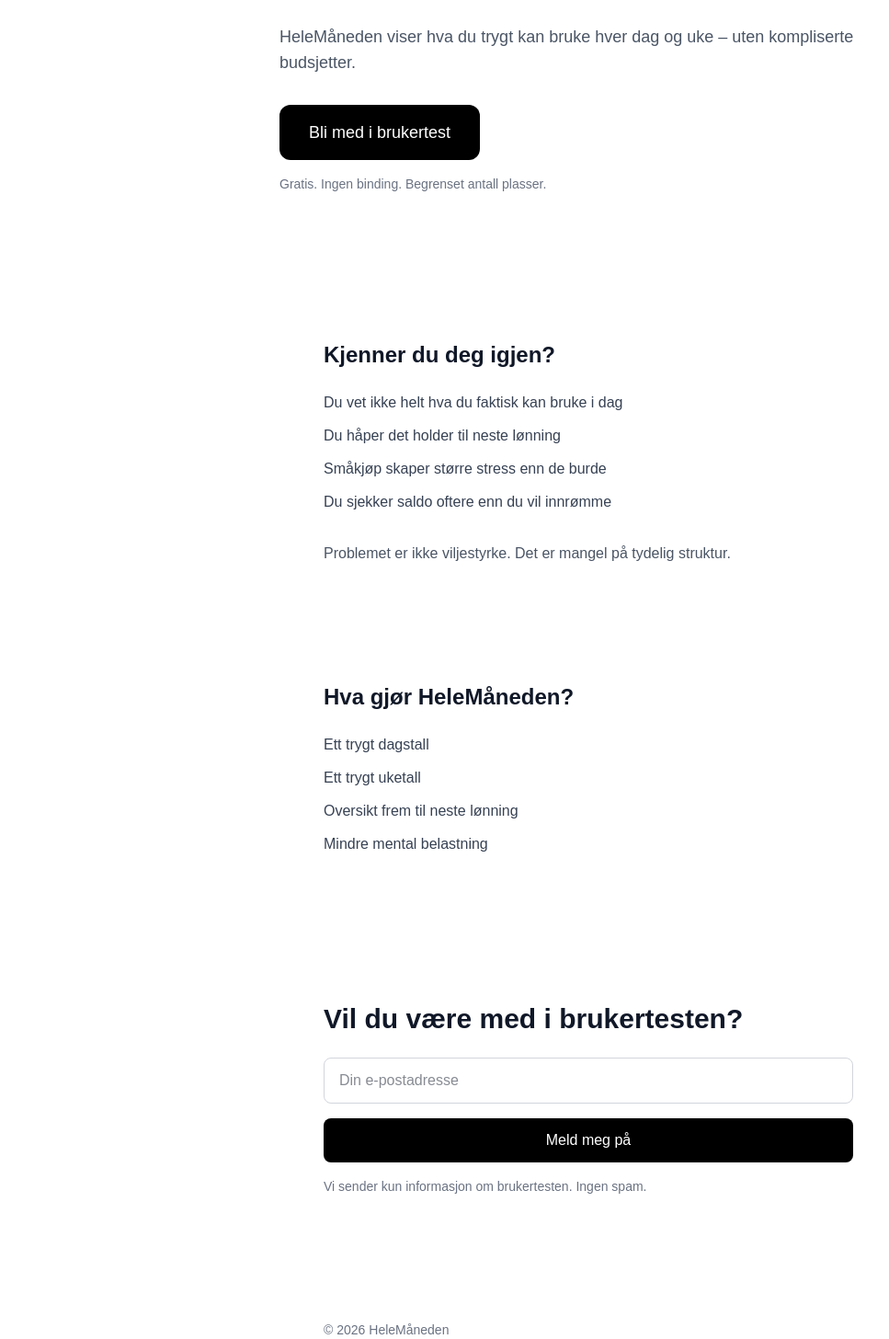
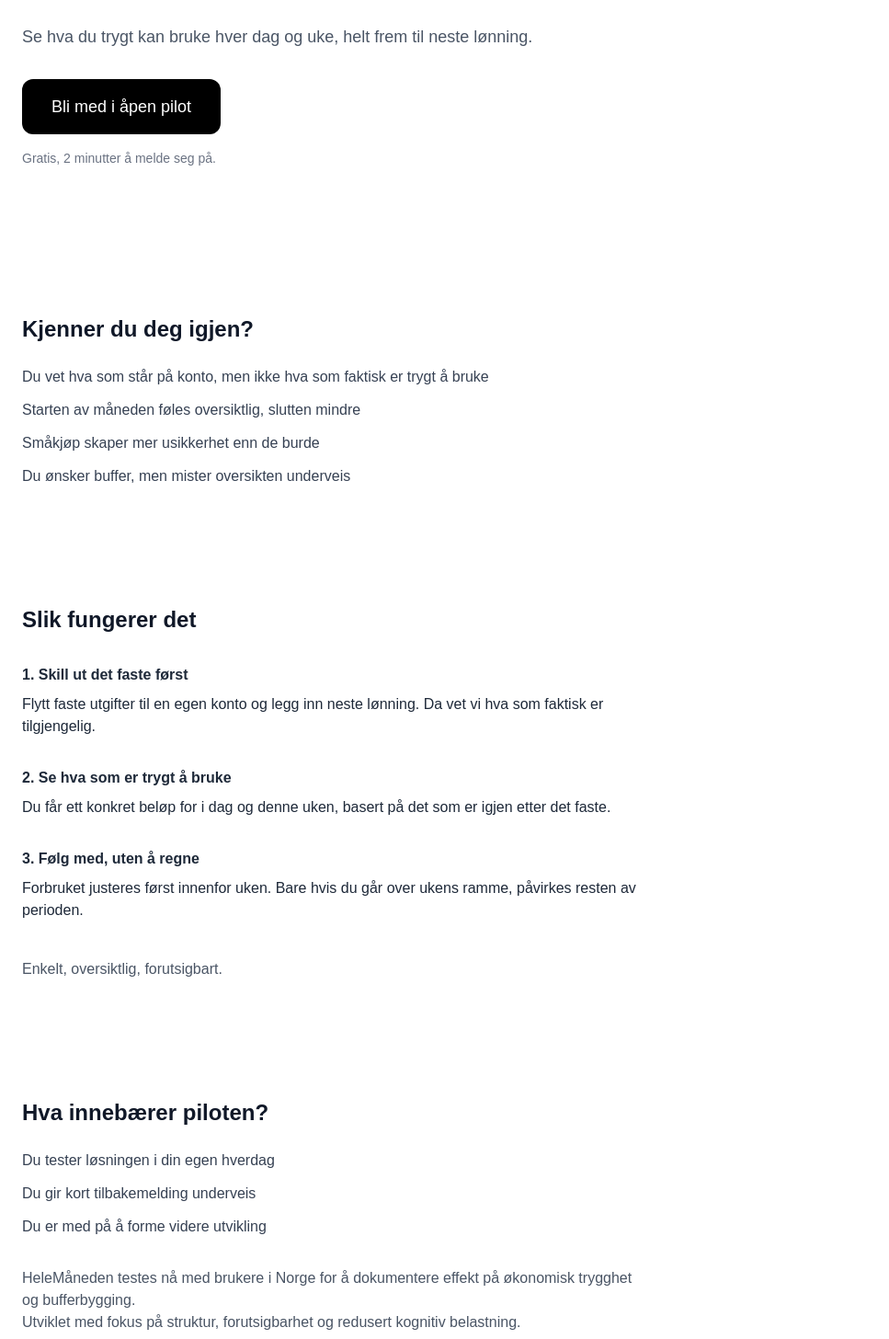
Before and after one commit to ivarkjell-dotcom/helemaneden-landing, a Next.js app: page / in a window 1280 px wide. Shown: the part 214-1670 px from the top of the page at 92% size, without its empty margins (0-967 px from the left). Built offline with nearby package versions, Linux system fonts and the light colour scheme.

Commit message:
Oppdatert landingsside

```diff
--- a/app/page.tsx
+++ b/app/page.tsx
@@ -19,74 +19,119 @@ export default function Home() {
     });
 
     if (res.ok) {
-      setStatus("Takk for påmeldingen!");
+      setStatus("Takk for at du vil være med, vi tar kontakt når piloten starter.");
       setEmail("");
     } else {
-      setStatus("Noe gikk galt. Prøv igjen.");
+      setStatus("Noe gikk galt, prøv igjen.");
     }
   };
 
   return (
-    <main className="min-h-screen bg-white text-gray-900 flex flex-col items-center px-6">
+    <main className="min-h-screen bg-white text-gray-900 flex flex-col items-start px-6">
 
       {/* HERO */}
-      <section className="max-w-2xl w-full py-24">
-        <h1 className="text-4xl md:text-5xl font-bold leading-tight mb-6 text-left">
-          Få ett trygt tall å forholde deg til mellom lønninger.
+      <section className="max-w-2xl w-full py-24 text-left">
+        <h1 className="text-4xl md:text-5xl font-bold leading-tight mb-6">
+          En enklere måte å styre hverdagsøkonomien på.
         </h1>
 
-        <p className="text-lg text-gray-600 mb-8 text-left">
-          HeleMåneden viser hva du trygt kan bruke hver dag og uke – uten kompliserte budsjetter.
+        <p className="text-lg text-gray-600 mb-8">
+          Se hva du trygt kan bruke hver dag og uke, helt frem til neste lønning.
         </p>
 
         <a
           href="#signup"
           className="inline-block bg-black text-white px-8 py-4 rounded-xl text-lg hover:opacity-90 transition"
         >
-          Bli med i brukertest
+          Bli med i åpen pilot
         </a>
 
-        <p className="text-sm text-gray-500 mt-4 text-left">
-          Gratis. Ingen binding. Begrenset antall plasser.
+        <p className="text-sm text-gray-500 mt-4">
+          Gratis, 2 minutter å melde seg på.
         </p>
       </section>
 
       {/* PROBLEM */}
-      <section className="max-w-xl w-full py-16">
-        <h2 className="text-2xl font-semibold mb-6 text-left">
+      <section className="max-w-2xl w-full py-16 text-left">
+        <h2 className="text-2xl font-semibold mb-6">
           Kjenner du deg igjen?
         </h2>
 
-        <ul className="space-y-3 text-gray-700 text-left">
-          <li>Du vet ikke helt hva du faktisk kan bruke i dag</li>
-          <li>Du håper det holder til neste lønning</li>
-          <li>Småkjøp skaper større stress enn de burde</li>
-          <li>Du sjekker saldo oftere enn du vil innrømme</li>
+        <ul className="space-y-3 text-gray-700">
+          <li>Du vet hva som står på konto, men ikke hva som faktisk er trygt å bruke</li>
+          <li>Starten av måneden føles oversiktlig, slutten mindre</li>
+          <li>Småkjøp skaper mer usikkerhet enn de burde</li>
+          <li>Du ønsker buffer, men mister oversikten underveis</li>
         </ul>
+      </section>
 
-        <p className="mt-8 text-gray-600 text-left">
-          Problemet er ikke viljestyrke. Det er mangel på tydelig struktur.
+      {/* HOW IT WORKS */}
+      <section className="max-w-2xl w-full py-16 text-left">
+        <h2 className="text-2xl font-semibold mb-8">
+          Slik fungerer det
+        </h2>
+
+        <div className="space-y-8 text-gray-800">
+          <div>
+            <h3 className="font-semibold mb-2">
+              1. Skill ut det faste først
+            </h3>
+            <p>
+              Flytt faste utgifter til en egen konto og legg inn neste lønning.
+              Da vet vi hva som faktisk er tilgjengelig.
+            </p>
+          </div>
+
+          <div>
+            <h3 className="font-semibold mb-2">
+              2. Se hva som er trygt å bruke
+            </h3>
+            <p>
+              Du får ett konkret beløp for i dag og denne uken, basert på det som er igjen etter det faste.
+            </p>
+          </div>
+
+          <div>
+            <h3 className="font-semibold mb-2">
+              3. Følg med, uten å regne
+            </h3>
+            <p>
+              Forbruket justeres først innenfor uken.
+              Bare hvis du går over ukens ramme, påvirkes resten av perioden.
+            </p>
+          </div>
+        </div>
+
+        <p className="mt-10 text-gray-600">
+          Enkelt, oversiktlig, forutsigbart.
         </p>
       </section>
 
-      {/* LØSNING */}
-      <section className="max-w-xl w-full py-16">
-        <h2 className="text-2xl font-semibold mb-6 text-left">
-          Hva gjør HeleMåneden?
+      {/* PILOT INFO */}
+      <section className="max-w-2xl w-full py-16 text-left">
+        <h2 className="text-2xl font-semibold mb-6">
+          Hva innebærer piloten?
         </h2>
 
-        <ul className="space-y-3 text-gray-700 text-left">
-          <li>Ett trygt dagstall</li>
-          <li>Ett trygt uketall</li>
-          <li>Oversikt frem til neste lønning</li>
-          <li>Mindre mental belastning</li>
+        <ul className="space-y-3 text-gray-700">
+          <li>Du tester løsningen i din egen hverdag</li>
+          <li>Du gir kort tilbakemelding underveis</li>
+          <li>Du er med på å forme videre utvikling</li>
         </ul>
+
+        <p className="mt-8 text-gray-600">
+          HeleMåneden testes nå med brukere i Norge for å dokumentere effekt på økonomisk trygghet og bufferbygging.
+        </p>
+
+        <p className="text-gray-600">
+          Utviklet med fokus på struktur, forutsigbarhet og redusert kognitiv belastning.
+        </p>
       </section>
 
       {/* SIGNUP */}
-      <section id="signup" className="max-w-xl w-full py-24">
-        <h2 className="text-3xl font-bold mb-6 text-left">
-          Vil du være med i brukertesten?
+      <section id="signup" className="max-w-2xl w-full py-24 text-left">
+        <h2 className="text-3xl font-bold mb-6">
+          Bli med i åpen pilot
         </h2>
 
         <form onSubmit={handleSubmit} className="flex flex-col gap-4">
@@ -94,7 +139,7 @@ export default function Home() {
             type="email"
             value={email}
             onChange={(e) => setEmail(e.target.value)}
-            placeholder="Din e-postadresse"
+            placeholder="Din e postadresse"
             className="border border-gray-300 px-4 py-3 rounded-lg focus:outline-none focus:ring-2 focus:ring-black"
             required
           />
@@ -103,7 +148,7 @@ export default function Home() {
             type="submit"
             className="bg-black text-white px-6 py-3 rounded-lg hover:opacity-90 transition"
           >
-            Meld meg på
+            Jeg vil bli med
           </button>
 
           {status && (
@@ -113,12 +158,12 @@ export default function Home() {
           )}
         </form>
 
-        <p className="text-sm text-gray-500 mt-4 text-left">
-          Vi sender kun informasjon om brukertesten. Ingen spam.
+        <p className="text-sm text-gray-500 mt-4">
+          Gratis og uforpliktende, vi sender kun informasjon om testperioden.
         </p>
       </section>
 
-      <footer className="py-10 text-sm text-gray-500 w-full max-w-xl text-left">
+      <footer className="py-10 text-sm text-gray-500 w-full max-w-2xl text-left">
         © {new Date().getFullYear()} HeleMåneden
       </footer>
     </main>
```
